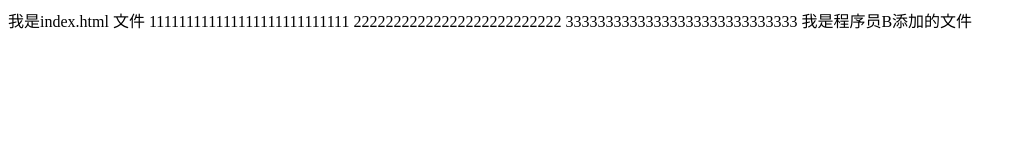
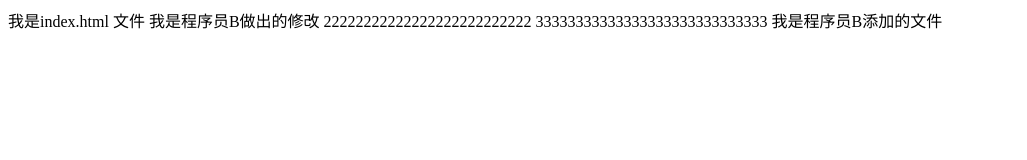
Before and after one commit to 15270989424/git-demo, a plain HTML site: page index.html in a window 1280 px wide. Shown: the whole page, without its empty margins (0-1027 px from the left). Drawn offline with Linux system fonts and the light colour scheme.

Commit message:
程序员B修改了index.html文件

```diff
--- a/index.html
+++ b/index.html
@@ -6,7 +6,7 @@
 	</head>
 	<body>
 		我是index.html 文件
-		111111111111111111111111111
+		我是程序员B做出的修改
 		22222222222222222222222222
 		33333333333333333333333333333
 
```
